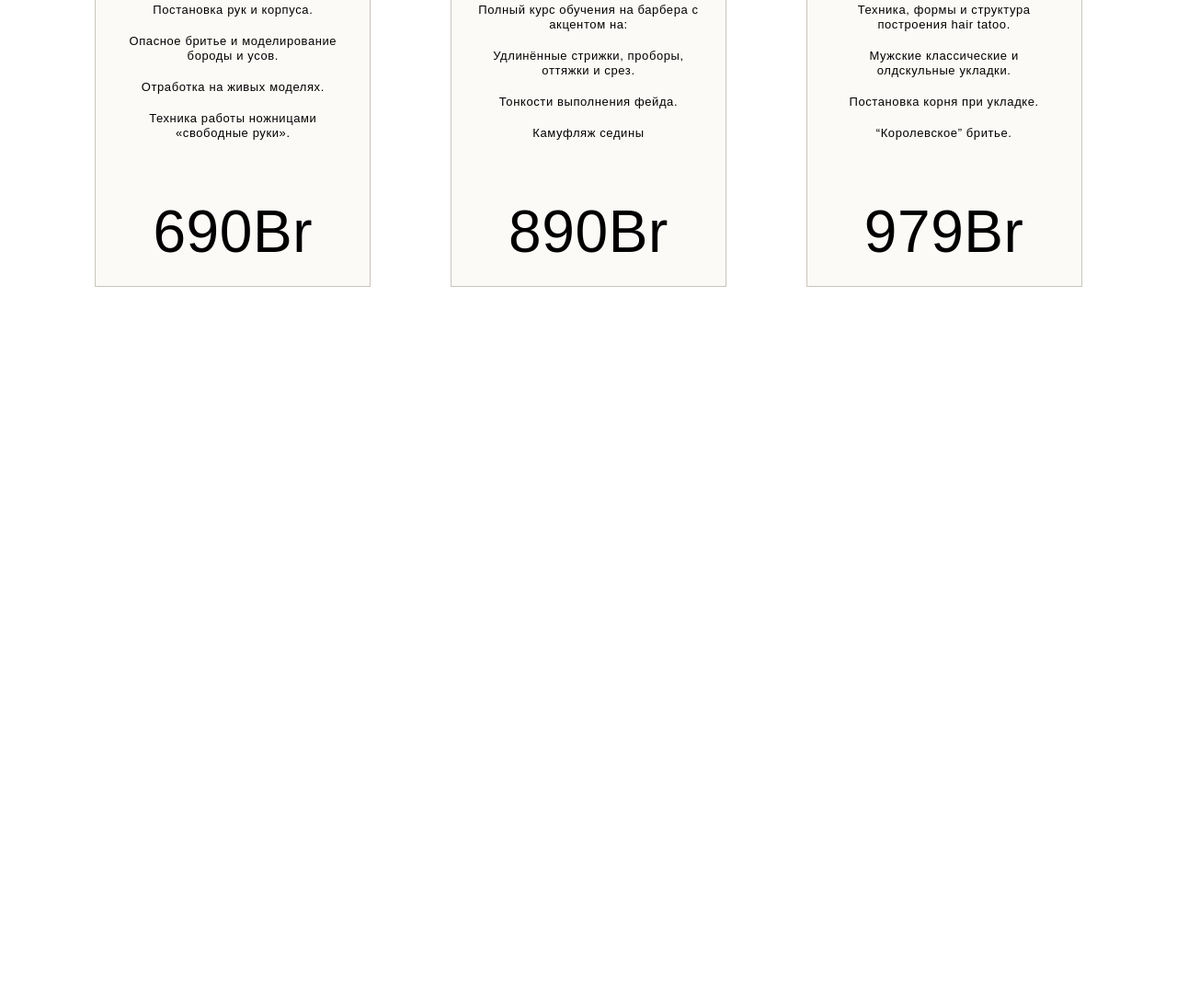
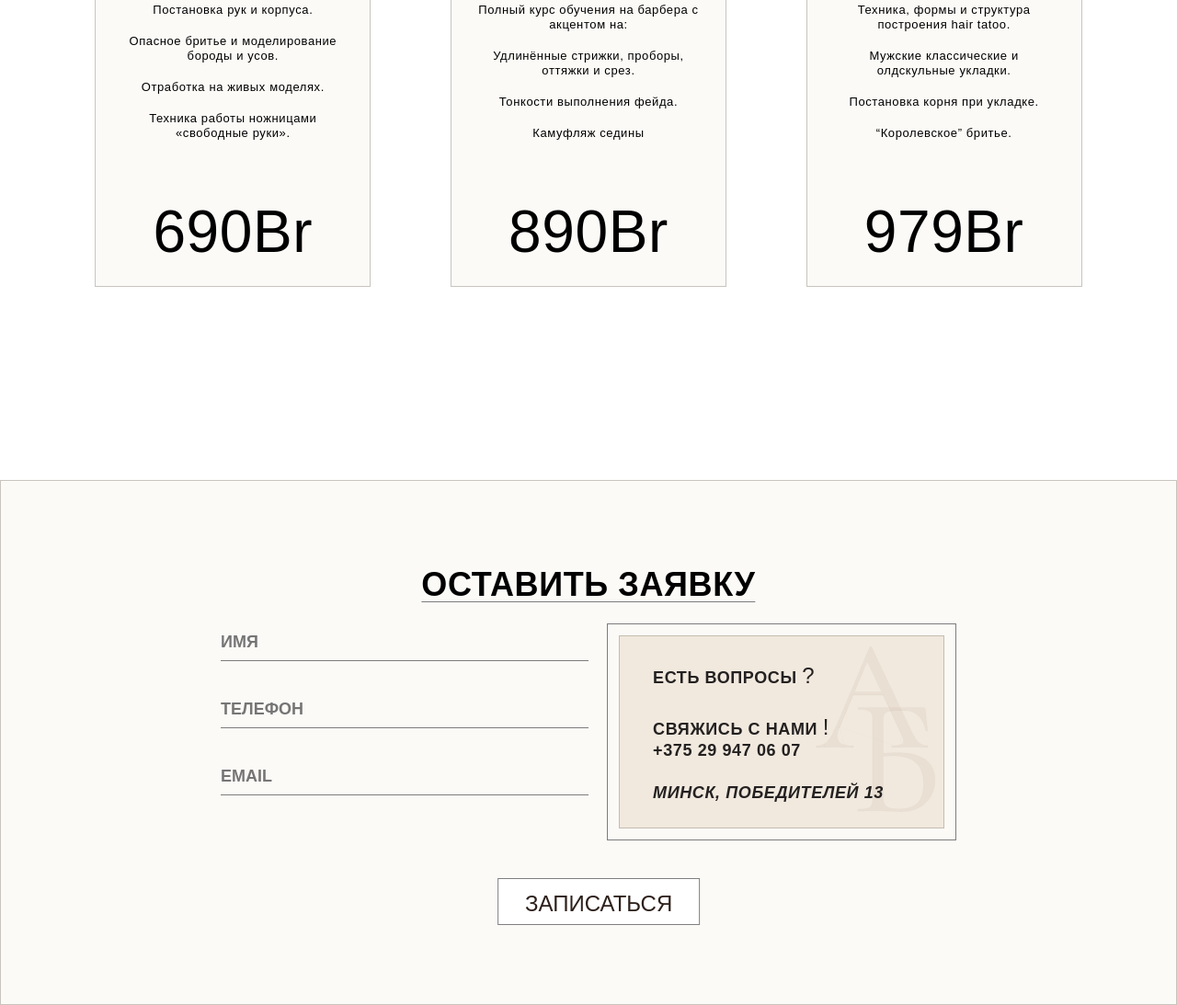
Before and after one commit to JimakPasha/academy_of_barbers, a website: page app/index.html in a window 1280 px wide. Shown: the part 3405-4498 px from the top of the page at 92% size. Before the commit the page ends 3752 px from the top, so only its background shows below. Drawn offline with nearby package versions, Linux system fonts and the light colour scheme; files that its build step writes are made by us from their sources; files whose address does not match are found by name.

Commit message:
added connection section

```diff
--- a/app/index.html
+++ b/app/index.html
@@ -219,6 +219,42 @@
       </div>
     </section>
 
+    <section class="connection">
+      <div class="container">
+        <h4 class="title connection__title">
+          Оставить заявку
+        </h4>
+        <div class="connection__inner">
+          <form class="form" action="#">
+            <input type="text" placeholder="ИМЯ">
+            <input type="text" placeholder="ТЕЛЕФОН">
+            <input type="text" placeholder="EMAIL">
+            <button type="submit">Записаться</button>
+          </form>
+           <div class="contacts">
+            <div class="contacts__inner">
+              <p class="contacts__title">
+                Есть вопросы  <span>?</span>
+              </p>
+              <p class="contacts__phone">
+                Свяжись c нами <span>!</span>
+              </p>
+              <a class="phone" href="tel:+375299470607">
+                +375 29 947 06 07
+              </a>
+              <address class="address">
+                Минск, Победителей 13
+              </address>
+            </div>
+           </div>
+        </div>
+      </div>
+    </section>
+
+    <section class="reviews-slider">
+
+    </section>
+
     <script src="js/main.min.js"></script>
   </body>
 </html>
--- a/app/scss/style.scss
+++ b/app/scss/style.scss
@@ -176,6 +176,7 @@
 
 .price{
   padding-top: 100px;
+  margin-bottom: 175px;
   &__title{
     margin-bottom: 56px;
   }
@@ -234,6 +235,84 @@
   }
 }
 
+.connection{
+  background-color: #FCFAF7;
+  padding: 95px 0 178px;
+  border: 1px solid rgba(152, 144, 132, 0.5);
+  &__title{
+    margin-bottom: 23px;
+  }
+  &__inner{
+    display: flex;
+    justify-content: center;
+  }
+}
 
+.form{
+  max-width: 400px;
+  margin-right: 20px;
+  position: relative;
+  & input{
+    display: inline-block;
+    width: 100%;
+    border: none;
+    border-bottom: 1px solid rgba(0, 0, 0, 0.5);
+    padding: 9px 0;
+    margin-bottom: 32px;
+    color: #331C00;
+    @extend %cormorantunicase-600;
+    background-color: #FCFAF7;
+  }
+  & button{
+    background-color: #fff;
+    @extend %cormorantunicase-400;
+    font-size: 24px;
+    line-height: 29px;
+    color: #2D201A;
+    text-transform: uppercase;
+    border: 1px solid rgba(0, 0, 0, 0.5);
+    cursor: pointer;
+    padding: 12px 29px 8px;
+    position: absolute;
+    right: 0;
+    transform: translateX(55%);
+    bottom: -92px;
+  }
+}
+
+.contacts{
+  @extend %cormorantunicase-600;
+  font-size: 18px;
+  line-height: 20px;
+  text-transform: uppercase;
+  color: #242121;
+  padding: 12px;
+  border: 1px solid rgba(0, 0, 0, 0.5);
+  max-width: 390px;
+  &__inner{
+    background-image: url(../images/logo-bg.svg);
+    background-repeat: no-repeat;
+    background-size: 37%;
+    background-position: 96% 42%;
+    padding: 28px 65px 28px 36px;
+    border: 1px solid rgba(152, 144, 132, 0.5);
+    background-color: #F1E9DE;
+  }
+  &__title{
+    margin-bottom: 26px;
+  }
+  &__title span,
+  &__phone span{
+  @extend %cormorantunicase-500;
+    font-size: 24px;
+    line-height: 30px;
+  }
+}
+
+.phone{
+  display: block;
+  color: #242121;
+  margin-bottom: 26px;
+}
 
 @import 'media';
```
